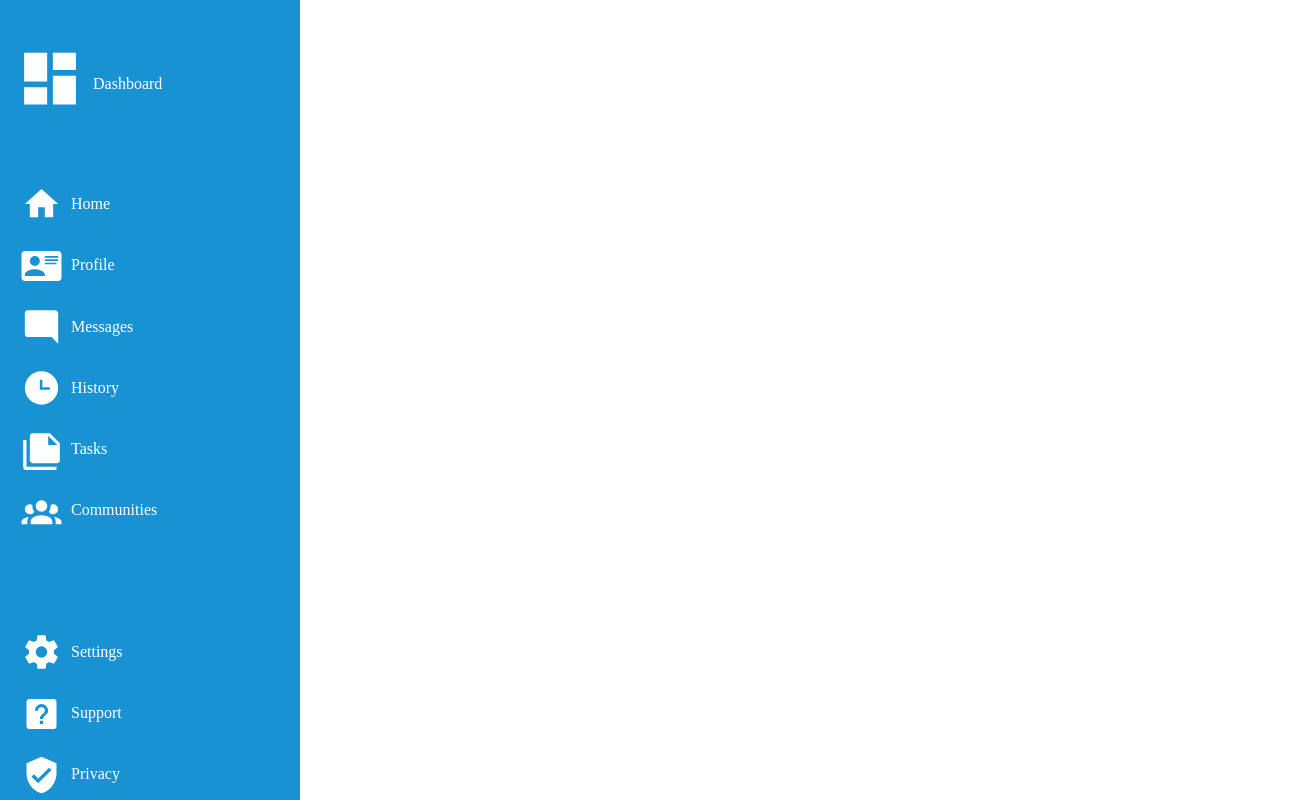
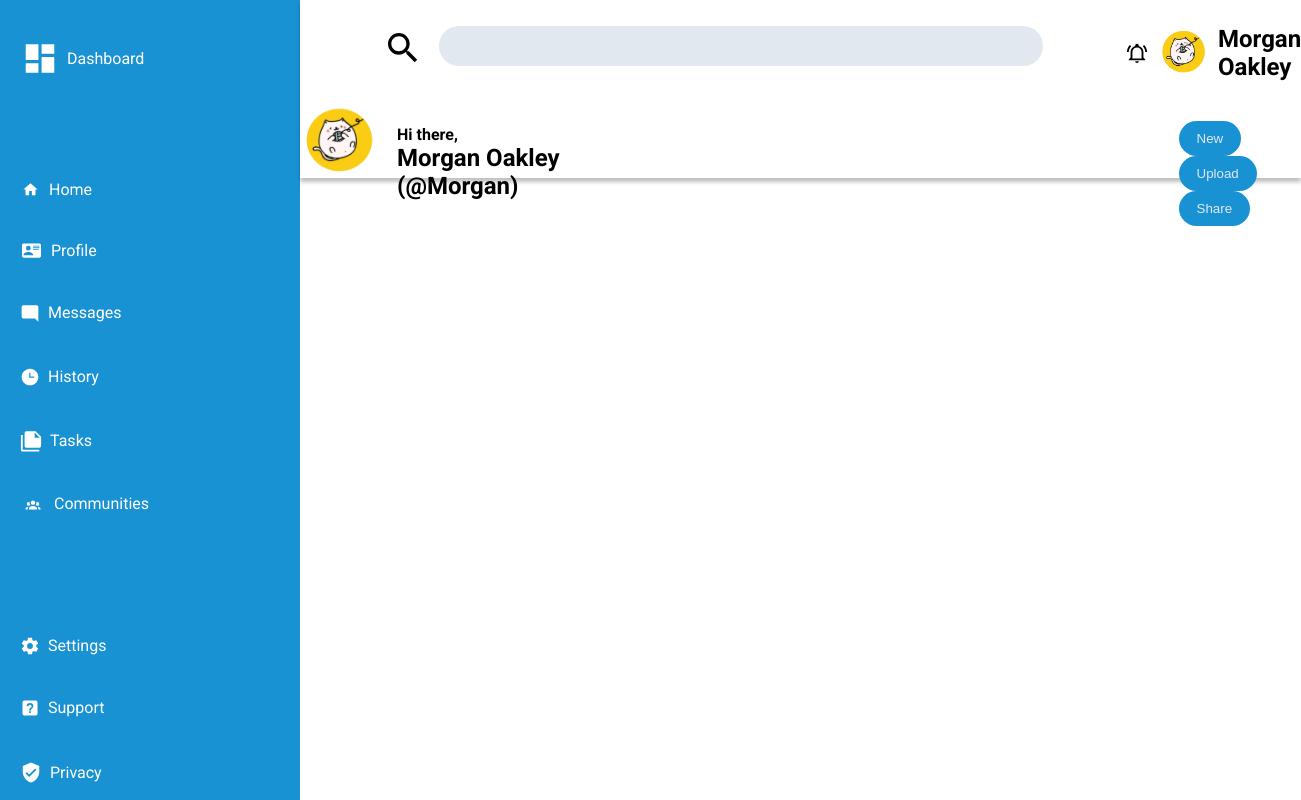
Before and after one commit to stefania120/admin-dashboard, a plain HTML site: page index.html in a window 1280 px wide. Shown: the whole page, 1301 px wide, since content can reach past the window. Drawn offline with Linux system fonts and the light colour scheme.

Commit message:
complete navbar

```diff
--- a/css/style.css
+++ b/css/style.css
@@ -1,71 +1,152 @@
-*{
+* {
     padding: 0%;
     margin: 0;
     box-sizing: border-box;
 }
 
-:root{
+:root {
     --primary-color: #1992D4;
     --secondary-color:#FFFFFF;
     --all-color:#E2E8F0;
     --font-color:#636363;
     --dark-color: black;
+    --search-color: #E2E8F0;
 }
 
-
-.roboto roboto-regular{
+.roboto-regular {
     font-family: "Roboto", sans-serif;
     font-optical-sizing: auto;
     font-weight: weight;
     font-style: normal;
     font-variation-settings: 100;
-  }
+}
 
-aside{
+  body {
+    display: grid;
+    grid-template-columns: auto 2fr;
+    font-family: 'Roboto', sans-serif;
+}
+
+aside {
     display: grid;
     background-color: var(--primary-color);
     color: var(--secondary-color);
     grid-template-columns: 1fr;
     width: 300px;
     height: 100vh;
-  }
-
-#dashboard{
-    height: 69px;
-    width: 70px;
-    filter: invert(100%) brightness(200%);
-    margin-top: 39px;
-    margin-left: 15px;
-  }
-
-#home{
-    margin-top: 50px;
 }
 
+#dashboard {
+    filter: invert(100%) brightness(200%);
+    margin-top: 23px;
+    margin-left: 21px;
+}
 
-#communities{
+#home {
+    margin-top: 60px;
+    width: 21px;
+    height: auto;
+}
+
+#communities {
     margin-bottom: 80px;
 }
 
-.icon{
-    height: 40px;
-    width: 43px;
+.icon {
     filter: invert(100%) brightness(200%);
     margin-top: 11px;
     margin-left: 20px;
 }
 
-.center{
+.center {
     display: grid;
     grid-template-columns: auto 1fr;
     align-items: center;
     gap: 8px;
 }
 
-#dashboard-center{
-    margin-top: 50px;
+#dashboard-center {
+    margin-top: 23px;
 }
 
-.text-center{
+.text-center {
     margin-top: 10px;
 }
+
+nav {
+    display: flex;
+    height: 178px;
+    background-color: var(--secondary-color);
+    box-shadow: 0px 4px 4px rgba(0, 0, 0, 0.25);
+    flex-direction: column;
+}
+
+.circle {
+    width: 50px;
+    height: 50px;
+}
+
+#ricerca{
+    height: 40px;
+    width: 604px;
+    margin-left: 16px;
+    margin-top: 26px;
+    border: none;
+    border-radius: 20px;
+    background-color: var(--search-color);
+}
+
+.search{
+    display: flex;
+}
+
+[alt="search"]{
+    margin-left: 83px;
+    margin-top: 23px;
+}
+
+.cat-search{
+    display: flex;
+    margin-left: 83px;
+    margin-top: 25px;
+    align-items: center;
+    gap: 10px;
+}
+
+.text-search{
+    display: flex;
+    margin-left: 20px;
+    margin-top: -8px;
+    align-items: center;
+}
+
+.nav-top{
+    display: flex;
+}
+
+.nav-bottom{
+    display: flex;
+    margin-top: 25px;
+}
+
+.bottons{
+    display: flex;
+    margin-left: 533px;
+}
+
+.container-bottons{
+    margin-top: 15px;
+    margin-right: 10px;
+}
+
+.button-primary{
+    background-color: var(--primary-color);
+    color: var(--all-color);
+    border-radius: 20px;
+    border: none;
+    padding: 10px 18px;
+}
+
+[alt="cat"]{
+    margin-left: auto;
+}
--- a/index.html
+++ b/index.html
@@ -12,61 +12,121 @@
     <title>Admin Dashboard</title>
 </head>
 
-<body>
-    <!--Navbar parte sinistra-->
-    <!--
+<body class="roboto-regular">
+    <aside>
+        <div class="center">
+            <img src="./img/view-dashboard.svg" width="38" height="39" alt="dashboard" id="dashboard">
+            <span id="dashboard-center">
+                Dashboard
+            </span>
+        </div>
+        <div class="center" id="home">
+            <img src="./img/home.svg" width="21" height="17" alt="home" class="icon">
+            <span class="text-center"> Home</span>
+        </div>
+
+        <div class="center">
+            <img src="./img/card-account-details.svg" width="23" height="19" alt="profile" class="icon">
+            <span class="text-center"> Profile</span>
+        </div>
+        <div class="center">
+            <img src="./img/message-reply.svg" width="20" height="21" alt="message" class="icon">
+            <span class="text-center"> Messages</span>
+        </div>
+        <div class="center">
+            <img src="./img/clock-time-three.svg" width="20" height="20" alt="history" class="icon">
+            <span class="text-center">History</span>
+        </div>
+
+        <div class="center">
+            <img src="./img/note-multiple.svg" width="22" height="23" alt="task" class="icon">
+            <span class="text-center">Tasks</span>
+        </div>
+
+        <div class="center" id="communities">
+            <img src="./img/account-group.svg" width="26" height="15" alt="communities" class="icon">
+            <span class="text-center">Communities</span>
+        </div>
+
+        <div class="center">
+            <img src="./img/settings.svg" width="20" height="20" alt="settings" class="icon" id="settings">
+            <span class="text-center">Settings</span>
+        </div>
+
+        <div class="center">
+            <img src="./img/help-box.svg" width="20" height="20" alt="support" class="icon">
+            <span class="text-center">Support</span>
+        </div>
+        <div class="center">
+            <img src="./img/shield-check.svg" width="22" height="23" alt="privacy" class="icon">
+            <span class="text-center">Privacy</span>
+        </div>
+    </aside>
+
     <nav>
-        <img src="./img/magnify.svg" alt="search">
-        <form action="">
-            <input type="search" name="q" id="ricerca" placeholder="Cerca qui...">
-        </form>
-        <img src="./img/cat.png" alt="cat">
-        <h3>Hi there,</h3>
-        <h1>Morgan Oakley (@Morgan)</h1>
--->
-    <!--Navbar sinistra FINE-->
+        <div class="nav-top">
+            <div class="search">
+                <img src="./img/magnify.svg" width="40" height="50" alt="search">
+                <form action="">
+                    <input type="search" name="q" id="ricerca">
+                </form>
+            </div>
 
-    <!--Navbar parte destra-->
-    <!--
-        <img src="./img/bell-ring-outline.svg" alt="ring">
-        <img src="./img/cat.png" alt="cat">
-        <h2>Morgan Oakley</h2>
-        <form action="">
-            <input type="button" value="New">
-            <input type="button" value="Upoload">
-            <input type="button" value="Share">
-        </form>
-    -->
-    <!--Navbar destra FINE-->
-    <!--
+            <div class="cat-search">
+
+
+                <img src="./img/bell-ring-outline.svg" width="22" height="22" alt="ring">
+                <img src="./img/cat.png" width="50" height="48" alt="cat">
+                <h2>Morgan Oakley</h2>
+
+            </div>
+        </div>
+        <div class="nav-bottom">
+            <img src="./img/cat.png" width="77" height="72" alt="cat">
+            <div class="text-search">
+                <div>
+                    <strong>Hi there,</strong>
+                    <h2>Morgan Oakley (@Morgan)</h2>
+                </div>
+            </div>
+            <div class="container-bottons">
+                <div class="bottons">
+                    <form action="">
+                        <input type="button" value="New" class="button-primary">
+                        <input type="button" value="Upload" class="button-primary">
+                        <input type="button" value="Share" class="button-primary">
+                    </form>
+                </div>
+            </div>
+        </div>
     </nav>
--->
-    <!--
+
+    <!---
     <main>
         <section class="projects">
         <span>Your Projects</span>
         <div class="card">
             <h3>Super Cool Project</h3>
             <p>Lorem ipsum dolor sit amet consectetur adipisicing elit.</p>
-            <img src="./img/star-plus-outline.svg" alt="star">
-            <img src="./img/eye-plus-outline.svg" alt="eye">
-            <img src="./img/share-variant-outline.svg" alt="share">
+            <img src="./img/star-plus-outline.svg" width="37" height="34" alt="star">
+            <img src="./img/eye-plus-outline.svg" alt="eye" width="41" height="34">
+            <img src="./img/share-variant-outline.svg" alt="share" width="46" height="42">
         </div>
 
         <div class="card">
             <h3>Less Cool Project</h3>
             <p>Lorem ipsum dolor sit amet consectetur adipisicing elit.</p>
-            <img src="./img/star-plus-outline.svg" alt="star">
-            <img src="./img/eye-plus-outline.svg" alt="eye">
-            <img src="./img/share-variant-outline.svg" alt="share">
+            <img src="./img/star-plus-outline.svg" width="37" height="34" alt="star">
+            <img src="./img/eye-plus-outline.svg" alt="eye" width="41" height="34">
+            <img src="./img/share-variant-outline.svg" alt="share" width="46" height="42">
         </div>
 
         <div class="card">
             <h3>Impossible App</h3>
             <p>Lorem ipsum dolor sit amet consectetur adipisicing elit.</p>
-            <img src="./img/star-plus-outline.svg" alt="star">
-            <img src="./img/eye-plus-outline.svg" alt="eye">
-            <img src="./img/share-variant-outline.svg" alt="share">
+            <img src="./img/star-plus-outline.svg" width="37" height="34" alt="star">
+            <img src="./img/eye-plus-outline.svg" alt="eye" width="41" height="34">
+            <img src="./img/share-variant-outline.svg" alt="share" width="46" height="42">
         </div>
 
         <div class="card">
@@ -88,9 +148,9 @@
         <div class="card">
             <h3>Money Maker</h3>
             <p>Lorem ipsum dolor sit amet consectetur adipisicing elit.</p>
-            <img src="./img/star-plus-outline.svg" alt="star">
-            <img src="./img/eye-plus-outline.svg" alt="eye">
-            <img src="./img/share-variant-outline.svg" alt="share">
+            <img src="./img/star-plus-outline.svg" width="37" height="34" alt="star">
+            <img src="./img/eye-plus-outline.svg" alt="eye" width="41" height="34">
+            <img src="./img/share-variant-outline.svg" alt="share" width="46" height="42">
         </div>
     </section>
 
@@ -109,19 +169,19 @@
 
     <section class="trending">
         <span>Trending</span>
-        <img src="./img/dog.png" alt="dog">
+        <img src="./img/dog.png" alt="dog" class="circle">
         <h3>@tegan</h3>
         <p>World Peace Builder</p>
 
-        <img src="./img/cat.png" alt="cat">
+        <img src="./img/cat.png" alt="cat" class="circle">
         <h3>@morgan</h3>
         <p>Super Cool Project</p>
 
-        <img src="./img/superman.png" alt="superman">
+        <img src="./img/superman.png" alt="superman" class="circle">
         <h3>@kendall</h3>
         <p>Life Changing App</p>
 
-        <img src="./img/snow.png" alt="snow">
+        <img src="./img/snow.png" alt="snow" class="circle">
         <h3>@alex</h3>
         <p>No Traffic Maker</p>
 
@@ -129,56 +189,6 @@
 
     </main>
 -->
-    <aside>
-        <div class="center">
-            <img src="./img/view-dashboard.svg" alt="dashboard" id="dashboard">
-            <span id="dashboard-center">
-                Dashboard
-            </span>
-        </div>
-        <div class="center" id="home">
-            <img src="./img/home.svg" alt="home" class="icon">
-            <span class="text-center"> Home</span>
-        </div>
-
-        <div class="center">
-            <img src="./img/card-account-details.svg" alt="profile" class="icon">
-            <span class="text-center"> Profile</span>
-        </div>
-        <div class="center">
-            <img src="./img/message-reply.svg" alt="message" class="icon">
-            <span class="text-center"> Messages</span>
-        </div>
-        <div class="center">
-            <img src="./img/clock-time-three.svg" alt="history" class="icon">
-            <span class="text-center">History</span>
-        </div>
-
-        <div class="center">
-            <img src="./img/note-multiple.svg" alt="task" class="icon">
-            <span class="text-center">Tasks</span>
-        </div>
-
-        <div class="center" id="communities">
-            <img src="./img/account-group.svg" alt="communities" class="icon">
-            <span class="text-center">Communities</span>
-        </div>
-
-        <div class="center">
-            <img src="./img/settings.svg" alt="settings" class="icon" id="settings">
-            <span class="text-center">Settings</span>
-        </div>
-
-        <div class="center">
-            <img src="./img/help-box.svg" alt="support" class="icon">
-            <span class="text-center">Support</span>
-        </div>
-        <div class="center">
-            <img src="./img/shield-check.svg" alt="privacy" class="icon">
-            <span class="text-center">Privacy</span>
-        </div>
-    </aside>
-
 </body>
 
 </html>
```
